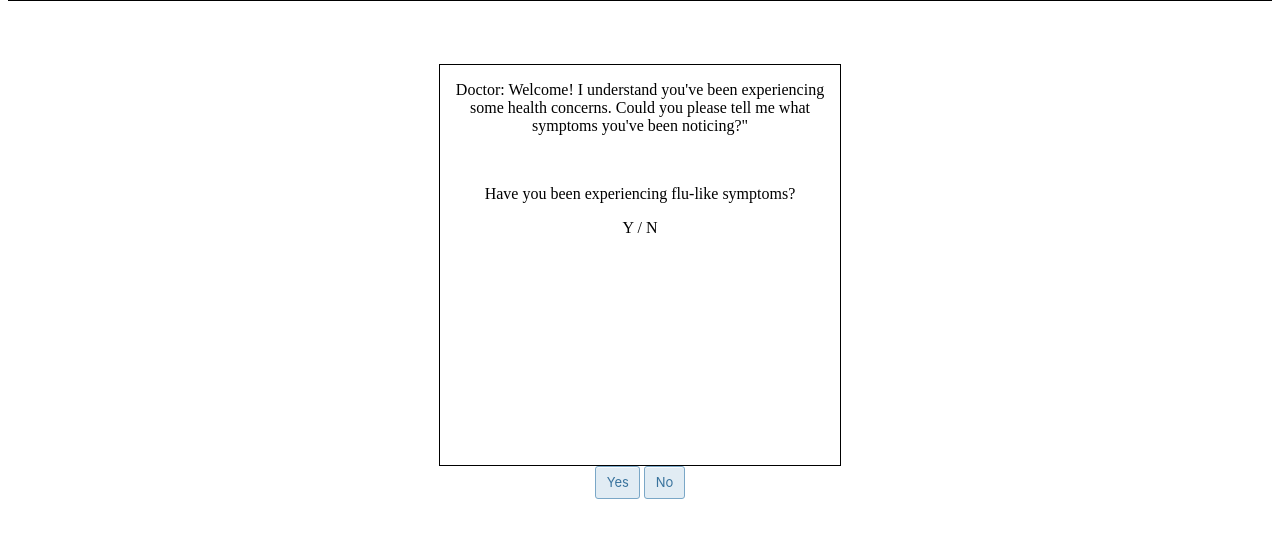
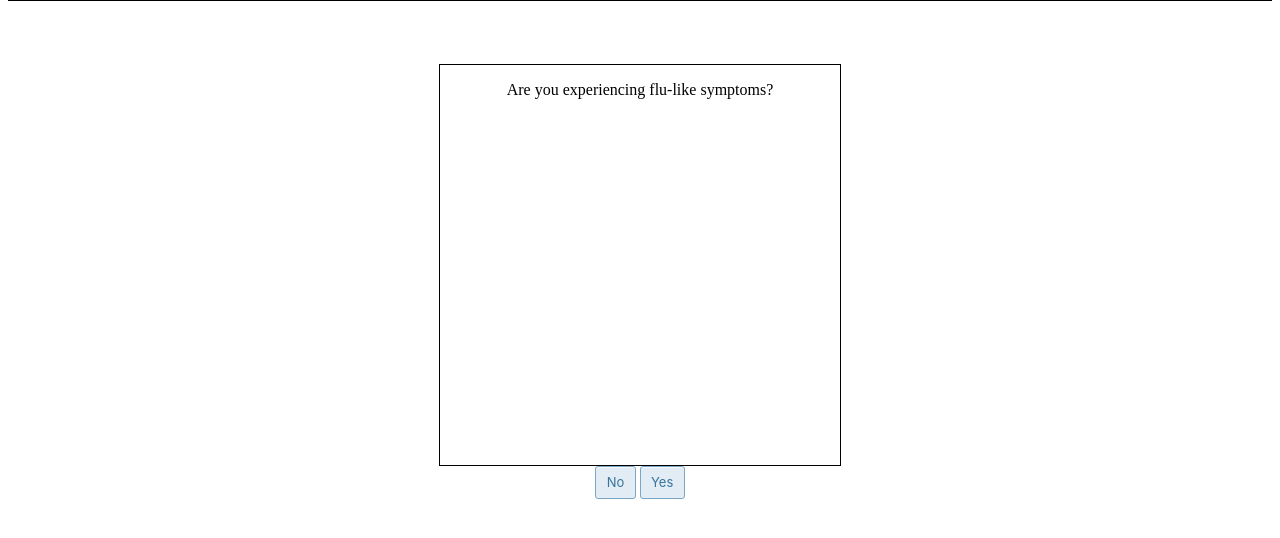
Before and after one commit to Kpeguero16/MedVoyage, a plain HTML site: page index.html in a window 1280 px wide. Shown: the part 76-614 px from the top of the page. Drawn offline with Linux system fonts and the light colour scheme.

Commit message:
Logic and buttons work !!!!!

```diff
--- a/index.html
+++ b/index.html
@@ -5,7 +5,7 @@
     <meta name="viewport" content="width=device-width, initial-scale=1.0">
     <title>Document</title>
     <link rel="stylesheet" href="styles.css">
-    <script src="script.js"></script>
+
 </head>
 <body>
     <header class="border">
@@ -26,9 +26,9 @@
         <p> Y / N </p>
     </div>
     <div>
-        <button id="no" onclick="update('no')">Yes</button>
-        <button id="yes" onclick="update('yes')">No</button>
+        <button id="no" onclick="update('no')">No</button>
+        <button id="yes" onclick="update('yes')">Yes</button>
     </div>
-
+    <script src="script.js"></script>
 </body>
 </html>
--- a/script.js
+++ b/script.js
@@ -1,46 +1,65 @@
-const diagnosis = {
+const diagnosisTree = {
     question: " Are you experiencing flu-like symptoms? ",
     yes: {
         question: " Are you experiencing hallucinations? ",
         yes: {
             question: " Does your throat burn when you drink water? ",
             yes: {
-                // Rabies
+                result: "Rabies"
             },
             no: {
-                // Seek medical help
+                result: "Seek medical help"
             }
         },
         no: {
             question: " Do you inflated buboes? ",
             yes: {
-                // Plague
+                result: "Plague"
             },
             no: {
                 question: " Do you have gastrointestinal issues? ",
                 yes: {
                     question: " Bleeding? ",
                     yes: {
-                        // Ebola
+                        result: "Ebola"
                     },
                     no: {
-                        //seek medical assistance
+                        result: "Seek medical help"
                     }
                 },
                 no: {
-                    // Seek medical help
+                    result: "Seek medical help"
                 }
             }
         }
     },
     no: {
-
+        result: "Seek medical help"
     }
 };
+    let currentNode = diagnosisTree;
 
-const yesButton = document.getElementById("yes");
-const noButton = document.getElementById("no");
 
-function update(answer){
 
+    // const yesButton = document.getElementById("yes");
+    // const noButton = document.getElementById("no");
+    const textBox = document.getElementById("chatBox");
+
+
+
+
+function update(answer) {
+
+    currentNode = currentNode[answer];
+    if (currentNode.question) {
+
+        textBox.innerHTML += "<p>"+currentNode.question+"</p>"
+
+    } else {
+        textBox.innerHTML += "<p>"  + currentNode.result + "</p>"
+        yesButton.style.display = "none";
+        noButton.style.display = "none";
+    }
 }
+
+textBox.innerHTML = "<p>" + currentNode.question + "</p>";
```
